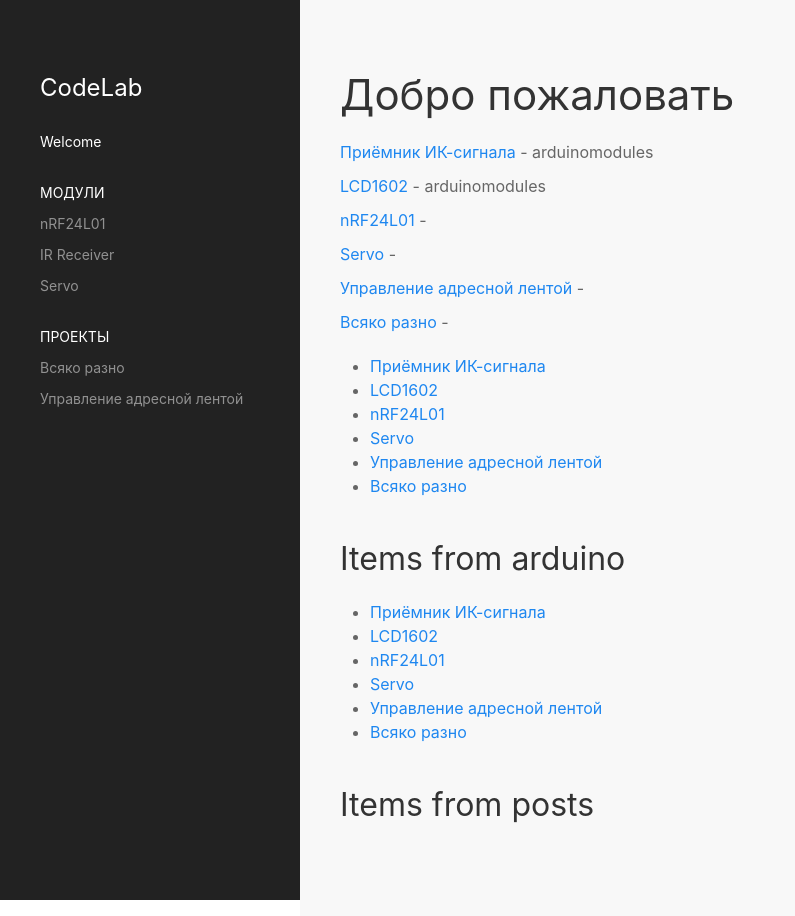
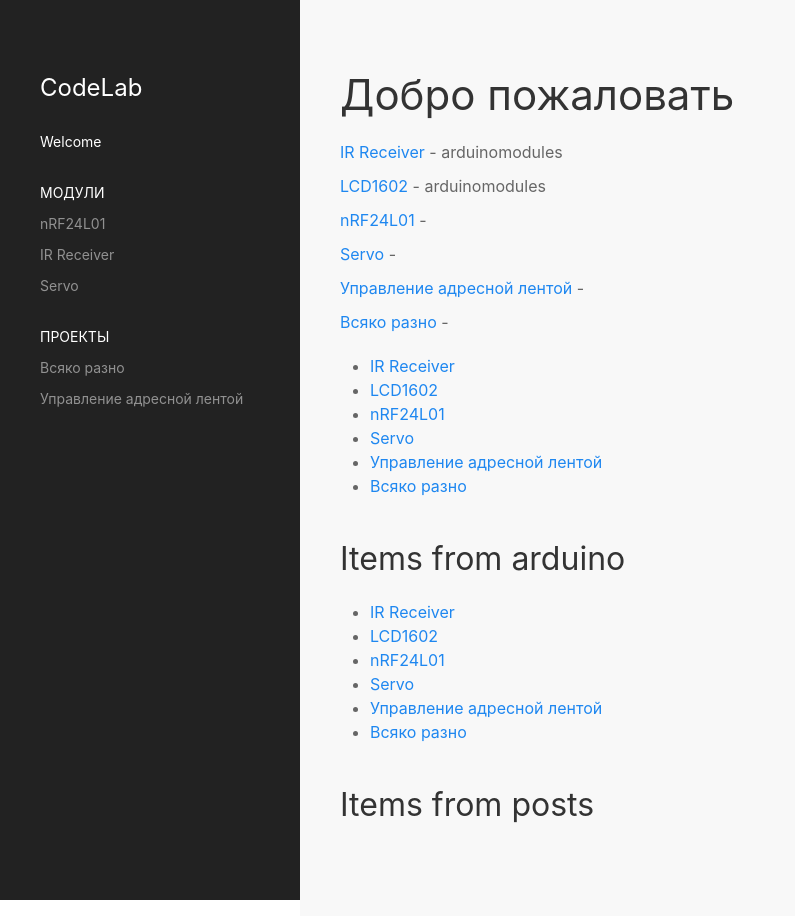
Before and after one commit to ProjectErlon/ProjectErlon.github.io, a Jekyll site: the page built from index.md, in a window 1280 px wide. Shown: the whole page, without its empty margins (0-795 px from the left). Built offline with Jekyll 4.4.1, drawn with Linux system fonts in a browser that asks for light colours; nearby versions of some CDN libraries.

Commit message:
Update ir-receiver.md

```diff
--- a/_arduino/modules/ir-receiver.md
+++ b/_arduino/modules/ir-receiver.md
@@ -1,6 +1,6 @@
 ---
-title: 'Приёмник ИК-сигнала'
-description: 'Инфракрасный приёмник — это фотодиод с предусилителем сигнала серии TSOP22 в компактном корпусе.'
+title: 'IR Receiver'
+description: 'Инфракрасный приёмник — это фотодиод с предусилителем сигнала в компактном корпусе.'
 categories: ['arduino', 'modules']
 layout: default
 nav:
```
